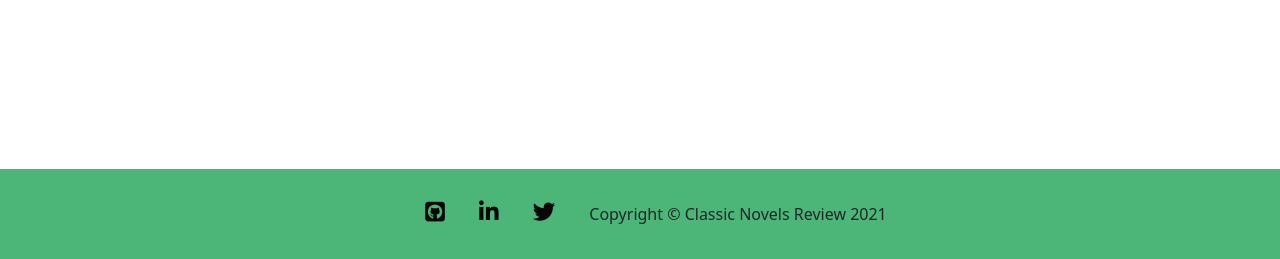
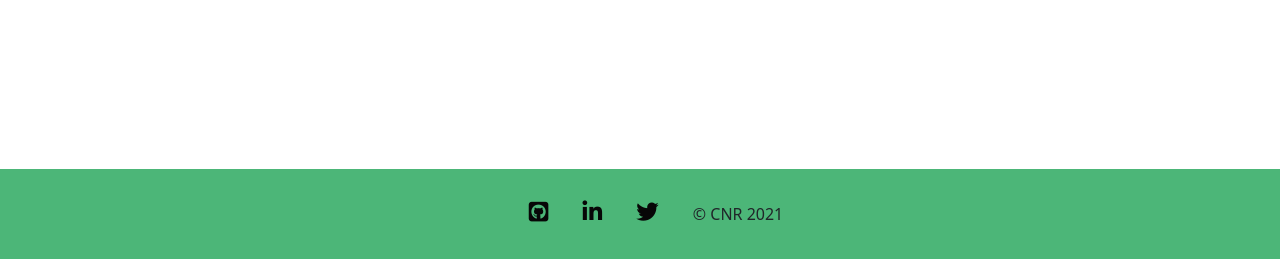
Before and after one commit to dennisdevio/milestone-project-3, a Flask app: page / in a window 1280 px wide. Shown: the part 711-970 px from the top of the page. Run offline with Flask 2, Linux system fonts and the light colour scheme; data that the repository does not hold is empty; some libraries are stand-ins or nearby versions.

Commit message:
adjust footer, add image directory

```diff
--- a/static/css/style.css
+++ b/static/css/style.css
@@ -27,7 +27,7 @@ html {
 /* MAIN CONTENT */
 
 main {
-    height: 100vmin;
+    height: 100vh;
 }
 
 /* FOOTER */
--- a/templates/base.html
+++ b/templates/base.html
@@ -82,7 +82,7 @@
                         <li><a href="https://github.com/tetrapak-dev/milestone-project-3" aria-label="visit our Github page (opens in new tab)" rel="noopener" target="_blank"><i class="fa fa-github-square" aria-hidden="true"></i></a></li>
                         <li><a href="https://www.linkedin.com/in/dennischmielewski/" aria-label="visit our LinkedIn page (opens in new tab)" rel="noopener" target="_blank"><i class="fa fa-linkedin" aria-hidden="true"></i></a></li>
                         <li><a href="https://twitter.com/" aria-label="visit our Twitter page (opens in new tab)" rel="noopener" target="_blank"><i class="fa fa-twitter" aria-hidden="true"></i></a></li>
-                        <li>Copyright © Classic Novels Review 2021</li>
+                        <li>© CNR 2021</li>
                     </ul>
                 </div>
             </div>
```
